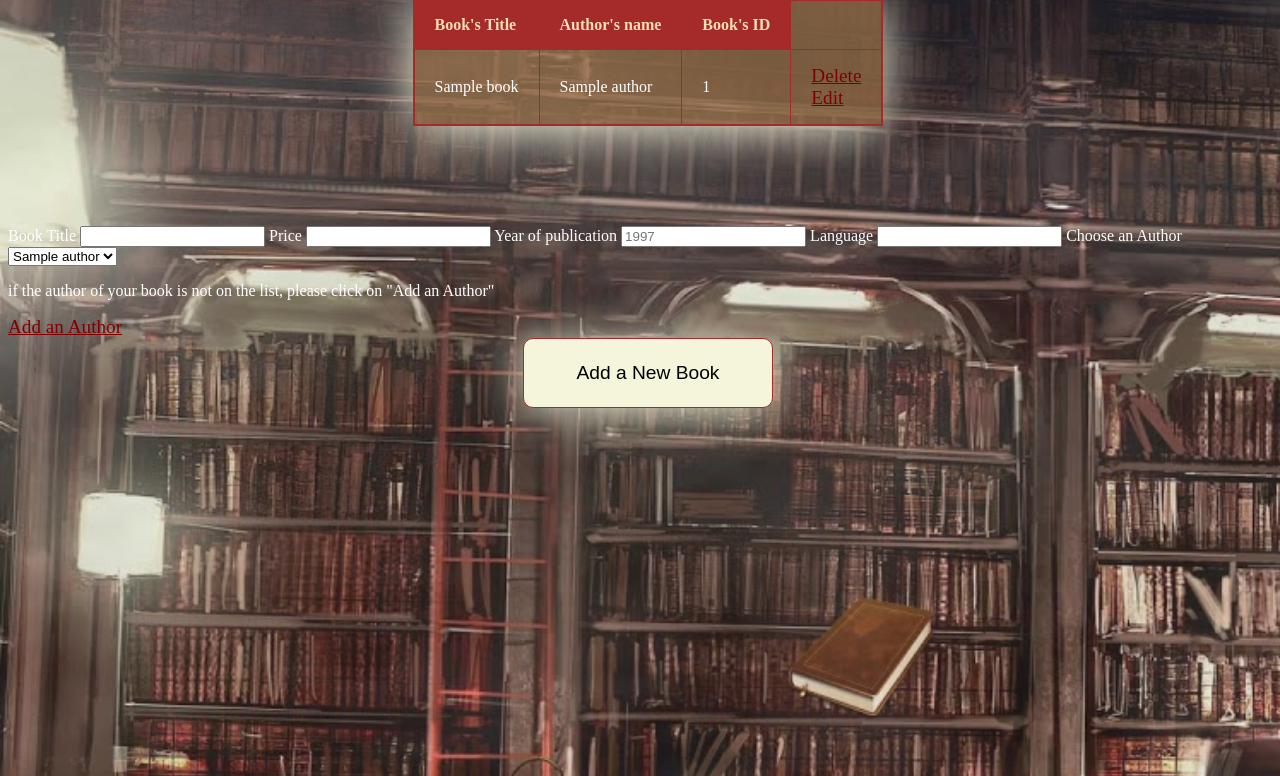
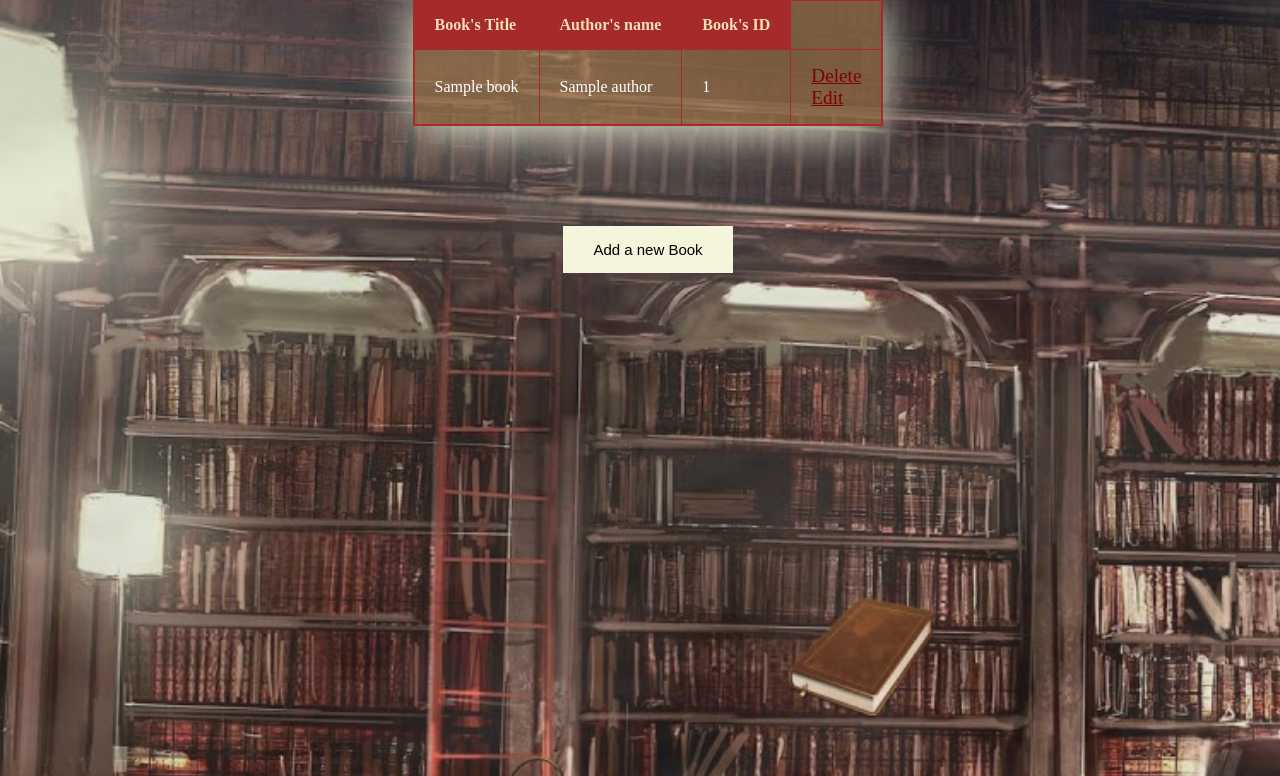
Before and after one commit to nafemtn/bibliotheque, a PHP site: page /add.php in a window 1280 px wide. Shown: the part 188-964 px from the top of the page. Run offline with PHP 8.4, Linux system fonts and the light colour scheme; tables that the repository leaves empty or names only in its code hold one stand-in row (values such as "Sample post").

Commit message:
almostDone

```diff
--- a/bibliotheque/add.php
+++ b/bibliotheque/add.php
@@ -21,19 +21,17 @@ require "index.php"
 
     <!-- Bouton JavaS-->
 
-    <script src="index.js"> </script>
 
-            <!--<button id="modal-btn" > Add a new Book </button> -->
+           <button id="btnPopup" class="btnPopup" > Add a new Book </button>
 
-             <!-- <div class="modal" id="modal" aria-hidden="true" role="dialog" aria-modal="false" aria-labelledby="titlemodal" style="display:none;">  -->
+           <div id="overlay" class="overlay">
 
-             <div id="myModal" class="modal">
+               <div id="popup" class="popup">
 
-            <div class="modal-content">
+                    <h1 class="titlePopup">
+                        Add a Book <span id="btnClose" class="btnClose">&times;</span>
+                    </h1>
 
-           <!-- <span id="close-button"> Close </span> -->
-
-                        <div class="form-modal">
                             <form method="POST" action="add.php" >
 
                                 <label for="title" > Book Title </label>
@@ -72,14 +70,36 @@ require "index.php"
 
                             </form>
 
-                        </div>
+                </div>
 
             </div>
 
-            <div class="overlay" id="overlay"></div>
+        <script>
+
+            var btnPopup = document.getElementById("btnPopup");
+            var overlay = document.getElementById('overlay');
+            var btnClose = document.getElementById('btnClose');
+
+                btnPopup.addEventListener('click',openModal);
+
+                btnClose.addEventListener('click',closeModal);
+
+                        function openModal(){
+                            overlay.style.display = 'block';
+
+                            console.log("OpenModal");
+                        }
+
+                        function closeModal(){
+                            overlay.style.display = 'none';
+                        }
+
+        </script>
+
     </body>
 
 </html>
+
 
  <?php
 
--- a/bibliotheque/biblio.css
+++ b/bibliotheque/biblio.css
@@ -1,4 +1,51 @@
+.btnPopup {
+    background-color: beige;
+    border: brown;
+    padding: 1em 2em;
+    cursor: pointer;
+    font-size: 15px;
+    color: black;
+    display: block;
+    margin: auto;
+    margin-bottom: 10px;
+}
 
+.btnPopup:hover {
+    box-shadow: 0 5px 60px rgb(214, 214, 151);
+}
+
+.overlay {
+    position: fixed;
+    left: 0px;
+    top: 0px;
+    background-color: rgba(0, 0, 0, 0.5);
+    width: 100%;
+    height: 100%;
+    display: none;
+}
+
+.popup {
+    margin: 20% auto;
+    width: 70%;
+    background-color: beige;
+    border-radius: 5px ;
+    box-shadow: 0 5px 60px beige;
+    color: black;
+    padding: 1em;
+}
+
+.btnClose {
+   float: right;
+    cursor: pointer;
+    color: black;
+    padding-right: 80px;
+}
+
+.titlePopup {
+    font-size: 50px;
+    color: black;
+    text-align: center;
+}
 
 /*Modifiet Modal*/
 
```
Also changed, not shown: bibliotheque/index.js (deleted, +0 -85 lines), bibliotheque/save.php (+5 -2 lines), 1 other file.
